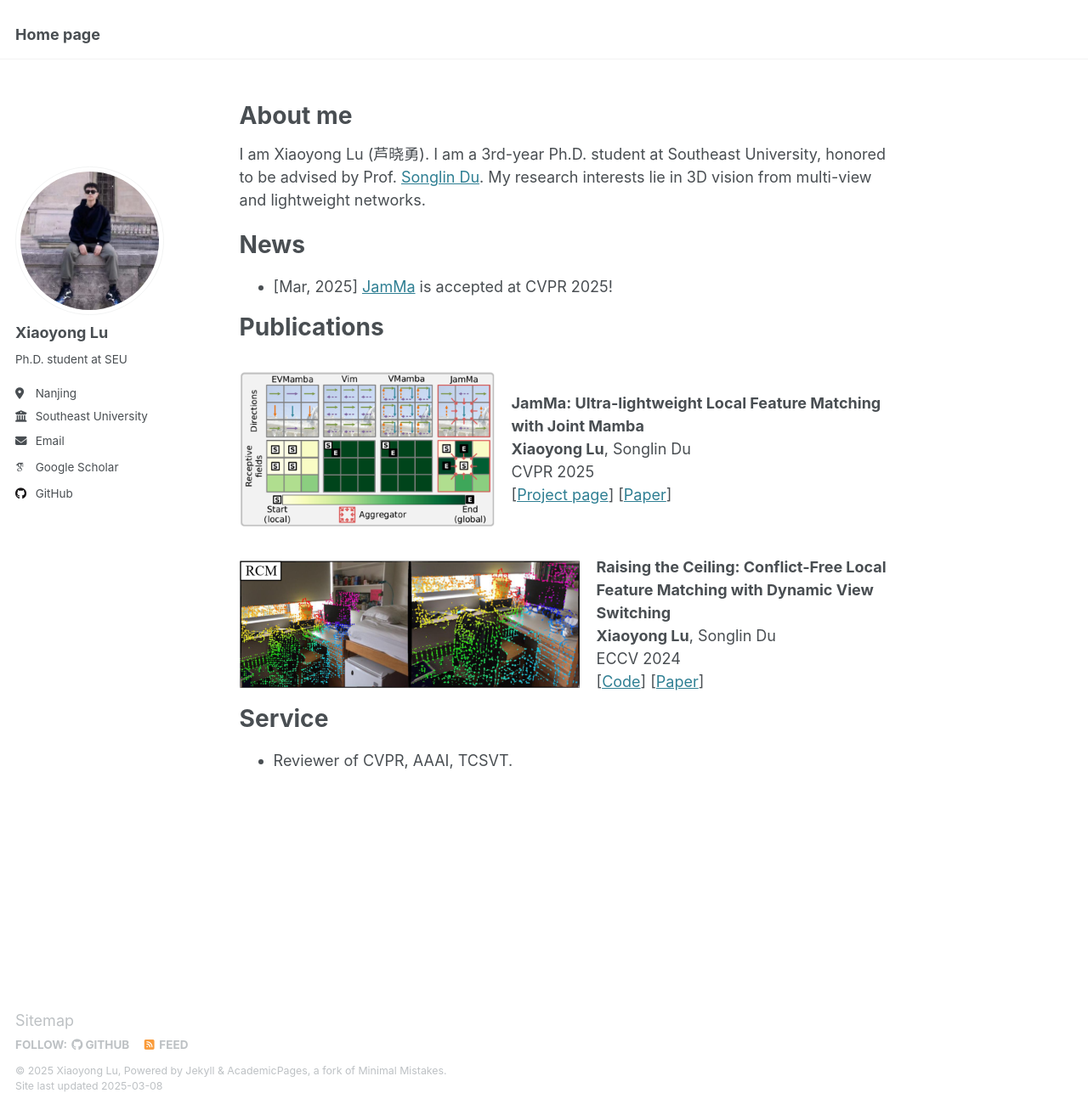
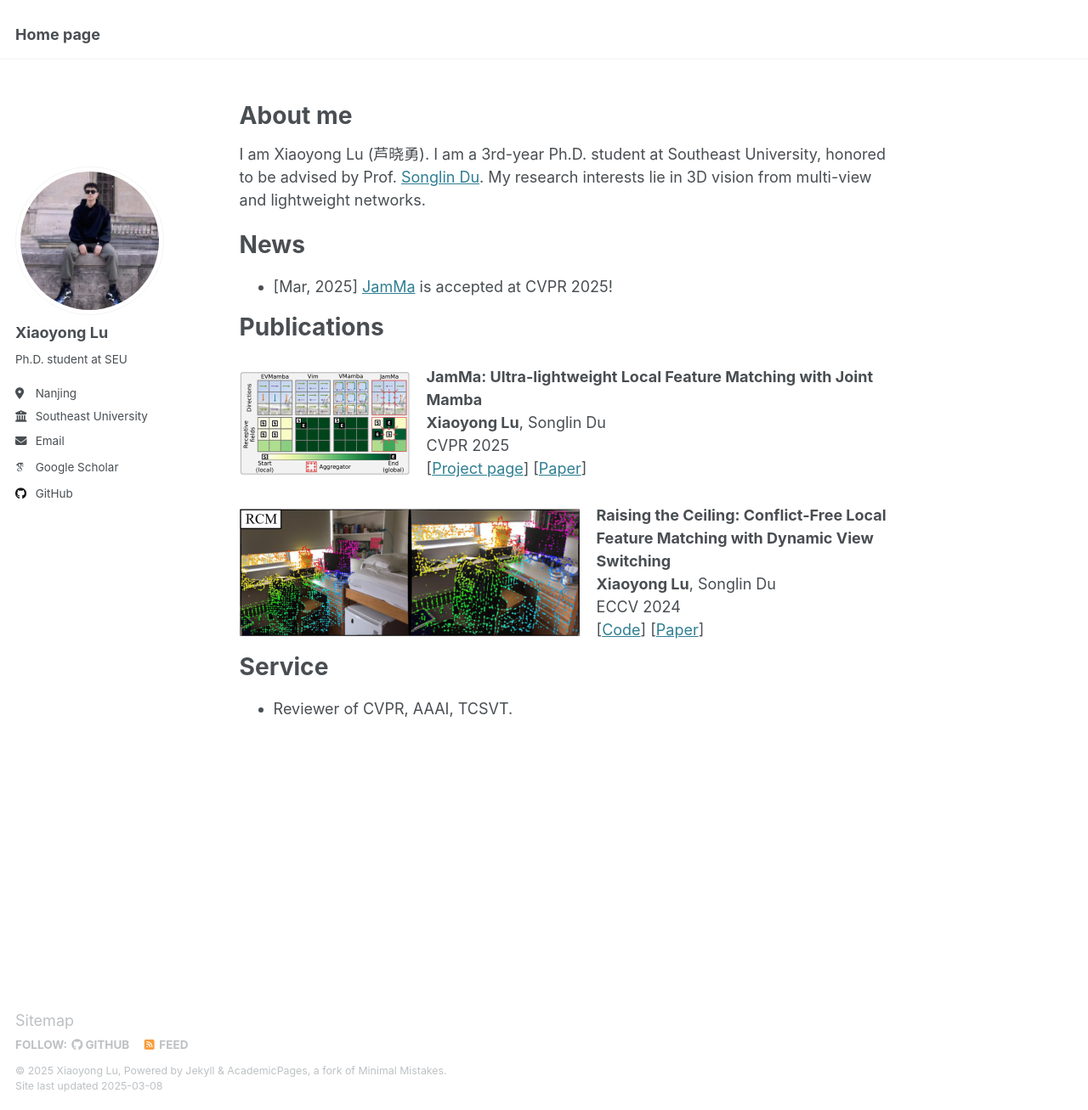
Before and after one commit to leoluxxx/leoluxxx.github.io, a Jekyll site: the page built from _pages/about.md, in a window 1280 px wide and 1307 px high. Shown: the whole window at 85% size. Built offline with Jekyll 4.4.1, drawn with Linux system fonts in a browser that asks for light colours; some web fonts are replaced.

Commit message:
Update about.md

```diff
--- a/_pages/about.md
+++ b/_pages/about.md
@@ -19,7 +19,7 @@ News
 Publications
 ======
 <div style="display: flex; align-items: center;">
-  <img src="/images/jamma.png" alt="JamMa" style="width: 300px; margin-right: 20px; margin-top: 20px; margin-bottom: 20px;" />
+  <img src="/images/jamma.png" alt="JamMa" style="width: 200px; margin-right: 20px; margin-top: 20px; margin-bottom: 20px;" />
   <div>
     <strong>JamMa: Ultra-lightweight Local Feature Matching with Joint Mamba</strong><br>
     <strong>Xiaoyong Lu</strong>, Songlin Du<br>
```
